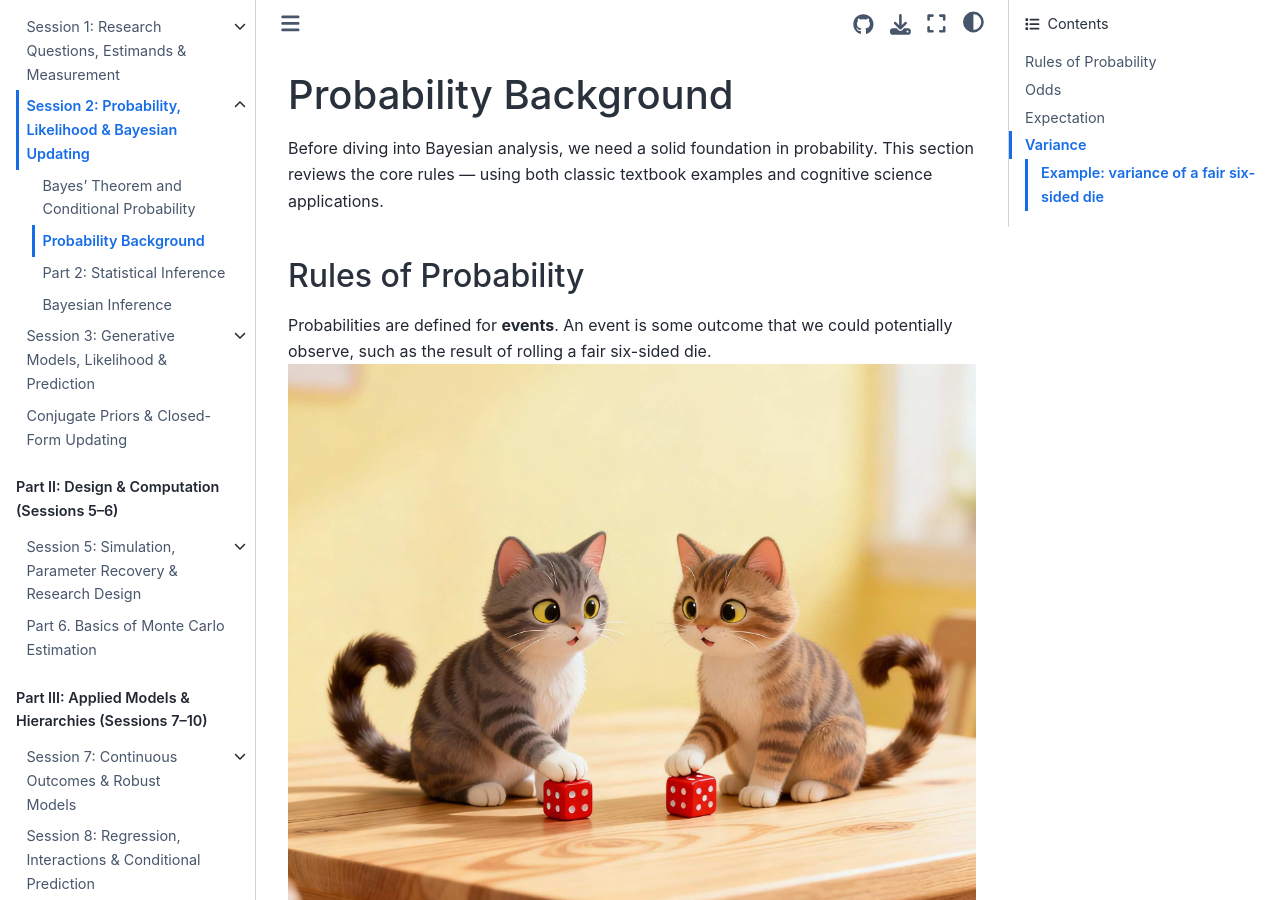
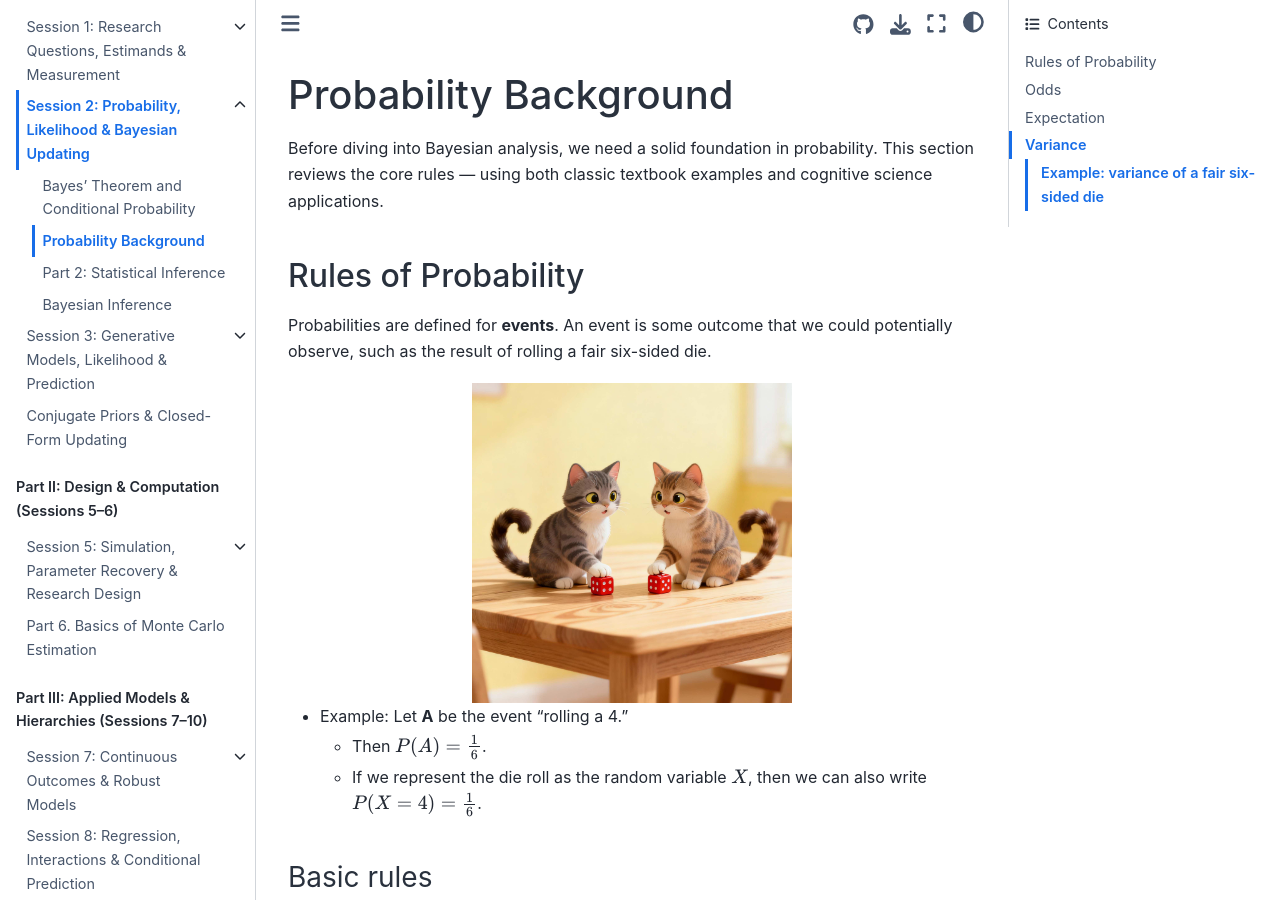
Before and after one commit to iknyazeva/bayes-cogsci-book, a Jupyter Book: the page built from 1.ProbabilityRules.md, in a window 1280 px wide and 900 px high. Built offline with Jupyter Book 1.0.4 settings and Sphinx 7.4.7 and the Sphinx Book theme 1.1.4, drawn with Linux system fonts in a browser that asks for light colours.

Commit message:
Resize CatsDice.jpeg to 320px with centered alignment

````diff
--- a/1.ProbabilityRules.md
+++ b/1.ProbabilityRules.md
@@ -5,7 +5,11 @@ Before diving into Bayesian analysis, we need a solid foundation in probability.
 ## Rules of Probability
 
 Probabilities are defined for **events**. An event is some outcome that we could potentially observe, such as the result of rolling a fair six-sided die.
-![Cats](CatsDice.jpeg)
+```{image} CatsDice.jpeg
+:alt: Cats and Dice
+:width: 320px
+:align: center
+```
 
 - Example: Let **A** be the event "rolling a 4."
   - Then $P(A) = \tfrac{1}{6}$.
````
